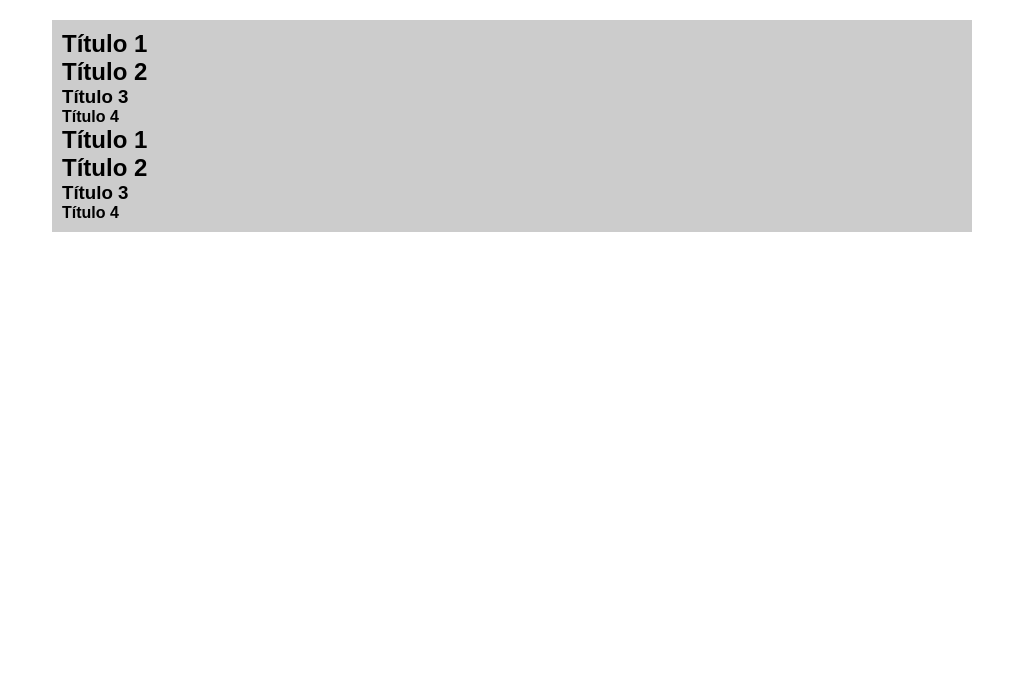
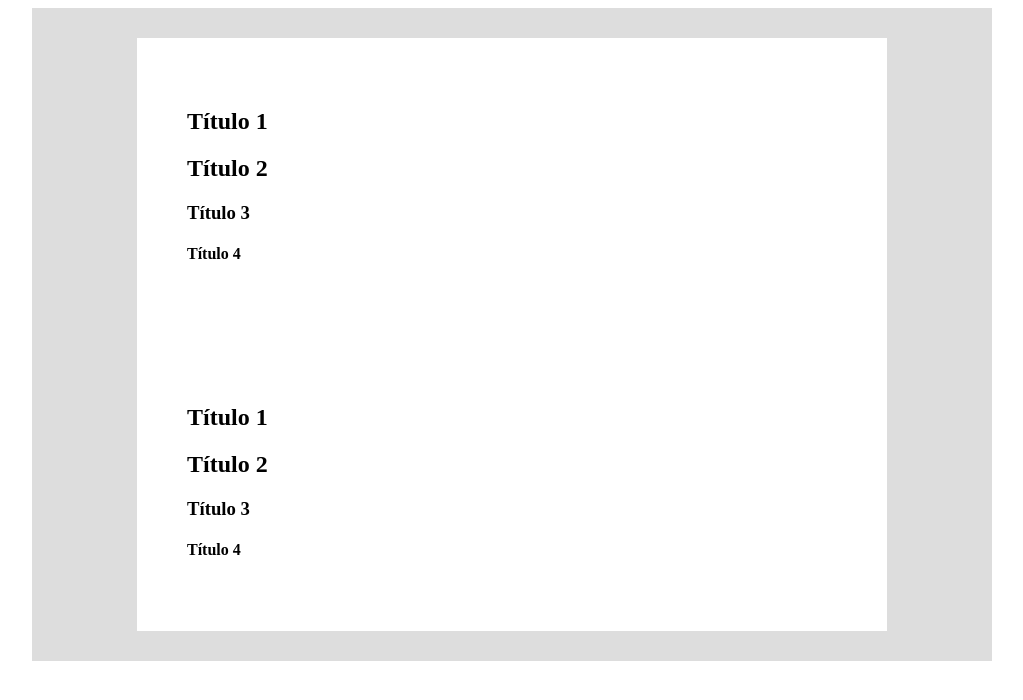
Before and after one commit to pedromarquex/curso_web, a plain HTML site: page index-aula-3.html in a window 1280 px wide. Shown: the whole page, without its empty margins (128-1151 px from the left). Drawn offline with Linux system fonts and the light colour scheme.

Commit message:
aula 4: margin e padding

```diff
--- a/css/styles-aula-3.css
+++ b/css/styles-aula-3.css
@@ -1,13 +1,22 @@
-* { /* regras pra todo o documento */
-  margin: 0; /* margem externa */
-  padding: 0; /* margem interna */
-  font-family: Arial;
+.principal {
+  background-color: #ddd;
+  width: 900px;
+  /* distancia da parte externa do objetos ou elementos */
+  /* normalmente os elementos flutuam à esquerda */
+  /* passando apenas um parâmetro, este será aplicado para
+   left, right, top e bottom */
+  /* passando auto o elemento vai ficar centralizado */
+  margin: auto;
+  /* distancia da parte interna do objeto ou elemento*/
+  /* modifica o tamanho da box e os cálculos devem ser feitos
+  para evitar que o layout quebre */
+  padding: 30px;
 }
 
-.principal { /* seleciona a class "principal" */
-  background-color: #ccc; /* cor de fundo da classe */
-  width: 900px; /* largura da classe */
-  margin: auto; /* margem externa da classe */
-  margin-top: 20px; /* margem do topo */
-  padding: 10px; /* margem interna da classe */
+section {
+  background-color: #fff;
+  width: 750px;
+  margin: auto;
+  padding: 50px;
+  box-sizing: border-box;
 }
--- /dev/null
+++ b/css/styles-aula-4.css
@@ -0,0 +1,13 @@
+* { /* regras pra todo o documento */
+  margin: 0; /* margem externa */
+  padding: 0; /* margem interna */
+  font-family: Arial;
+}
+
+.principal { /* seleciona a class "principal" */
+  background-color: #ccc; /* cor de fundo da classe */
+  width: 900px; /* largura da classe */
+  margin: auto; /* margem externa da classe */
+  margin-top: 20px; /* margem do topo */
+  padding: 10px; /* margem interna da classe */
+}
--- /dev/null
+++ b/styles-aula-4.css
@@ -0,0 +1,13 @@
+* { /* regras pra todo o documento */
+  margin: 0; /* margem externa */
+  padding: 0; /* margem interna */
+  font-family: Arial;
+}
+
+.principal { /* seleciona a class "principal" */
+  background-color: #ccc; /* cor de fundo da classe */
+  width: 900px; /* largura da classe */
+  margin: auto; /* margem externa da classe */
+  margin-top: 20px; /* margem do topo */
+  padding: 10px; /* margem interna da classe */
+}
```
Also changed, not shown: index-aula-4.html (added, +23 -0 lines), index-aula-5.html (added, +23 -0 lines), index-aula-6.html (added, +23 -0 lines).
